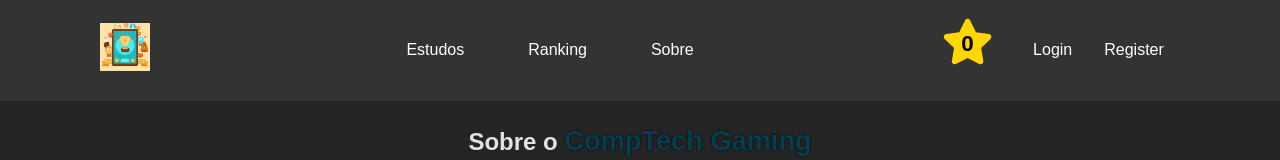
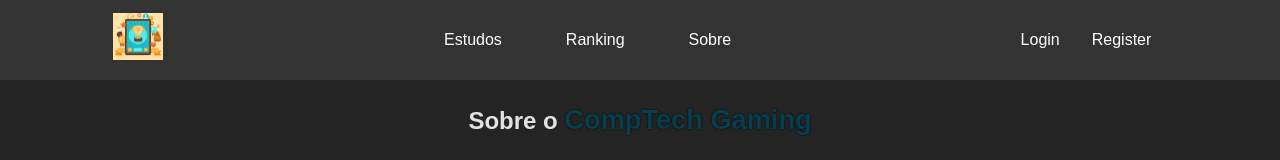
Before and after one commit to delberss/tcc-frontend, a React (Vite) app: page /sobre in a window 1280 px wide. Shown: the top 160 px of the page. Built offline with nearby package versions, Linux system fonts and the light colour scheme.

Commit message:
Icone 'dias seguidos logados' somente para estudante

```diff
--- a/src/components/Header/index.tsx
+++ b/src/components/Header/index.tsx
@@ -95,10 +95,13 @@
       </div>
 
       <div className='user-section'>
-        <div className="star-container" title="Dias seguidos de estudos">
+        {
+          user?.tipo_usuario === 'estudante' &&  <div className="star-container" title="Dias seguidos de estudos">
           <FaStar className="star-icon"/>
           <span className="star-text">{diasSeguidos}</span>
         </div>
+        }
+
         <UserSection
           isAuthenticated={isAuthenticated}
           user={user}
```
